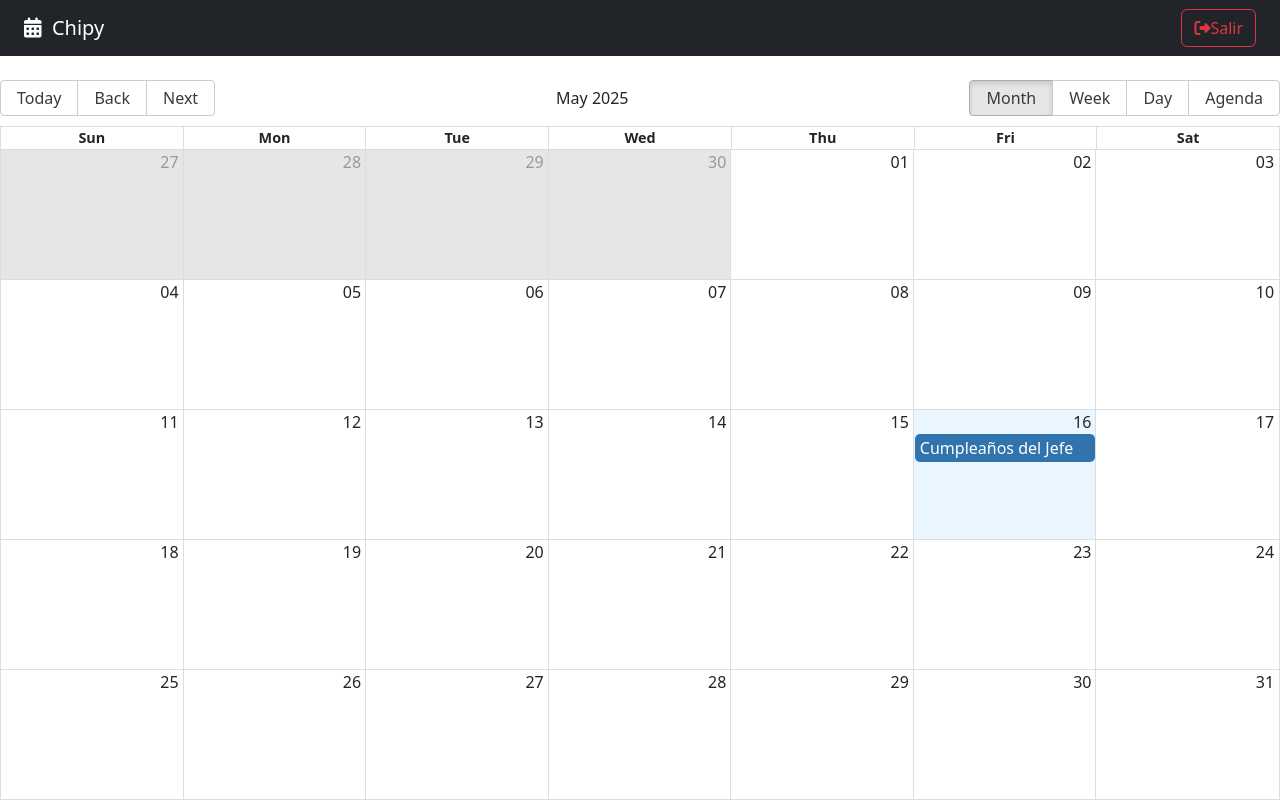
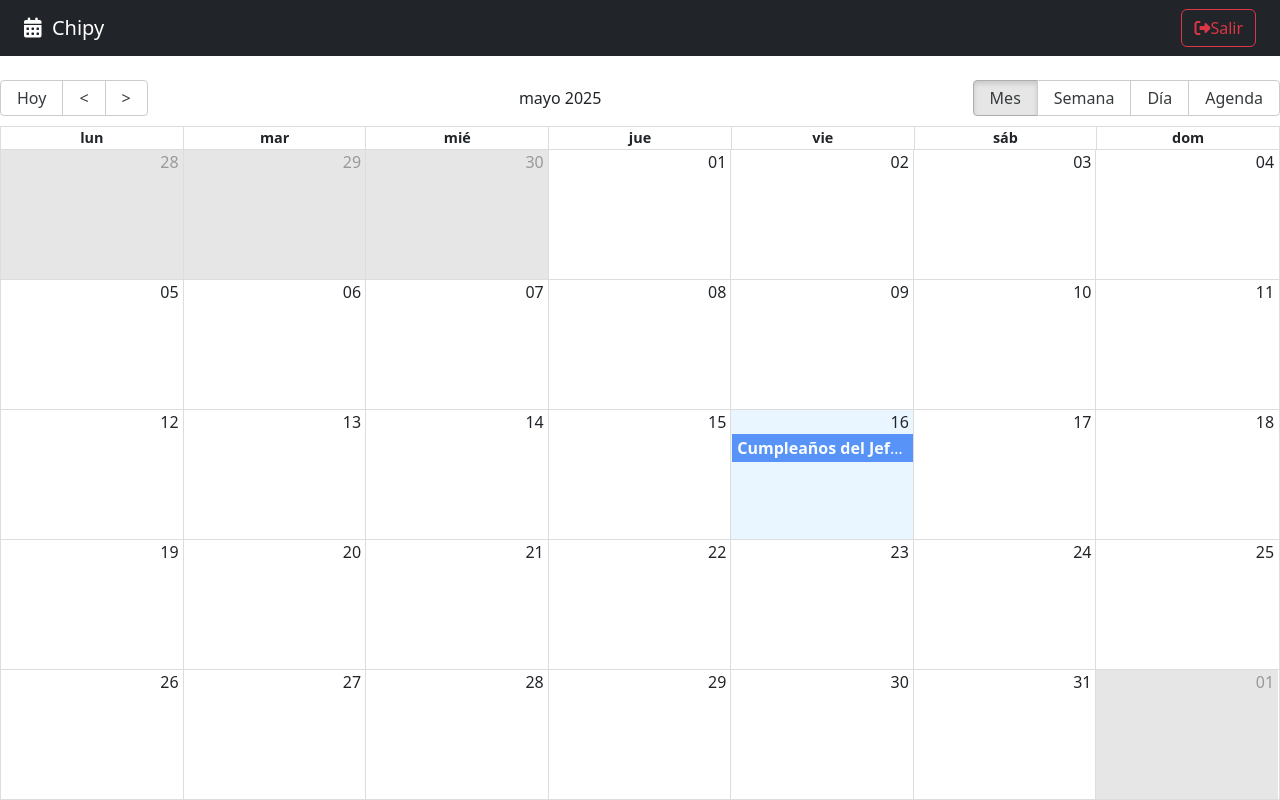
Before and after one commit to ssalgadoi/calendario-react-node-mongo, a React (Vite) app: page /auth in a window 1280 px wide. Built offline with nearby package versions, Linux system fonts and the light colour scheme.

Commit message:
Personalizo el cuadro de evento

```diff
--- /dev/null
+++ b/src/calendar/components/CalendarEvent.jsx
@@ -0,0 +1,14 @@
+
+
+export const CalendarEvent = ( { event }) => {
+    const { title, user } = event;
+
+
+    return (
+        <>
+         <strong>{ title }</strong>
+        <span> - { user.name }</span>
+        </>
+
+    )
+}
--- a/src/calendar/index.js
+++ b/src/calendar/index.js
@@ -1,2 +1,3 @@
 export * from './components/NavBar'
 export * from './pages/CalendarPage'
+export * from './pages/CalendarPage'
--- a/src/calendar/pages/CalendarPage.jsx
+++ b/src/calendar/pages/CalendarPage.jsx
@@ -1,19 +1,10 @@
-import { Calendar, dateFnsLocalizer } from 'react-big-calendar'
-import enUS from 'date-fns/locale/en-US'
+import { Calendar } from 'react-big-calendar'
+
 import { NavBar } from "../components/NavBar"
-import { addHours, parse, startOfWeek, getDay, format } from 'date-fns'
+import { addHours } from 'date-fns'
 import 'react-big-calendar/lib/css/react-big-calendar.css'
-const locales = {
-  'en-US': enUS,
-}
-
-const localizer = dateFnsLocalizer({
-  format,
-  parse,
-  startOfWeek,
-  getDay,
-  locales,
-})
+import { getMessagesES, localizer } from '../../helpers'
+import { CalendarEvent } from '../components/CalendarEvent'
 
 const events = [{
   title: 'Cumpleaños del Jefe',
@@ -29,15 +20,34 @@
 
 
 export const CalendarPage = () => {
+
+  const eventStyleGetter = (event, start, end, isSelected) => {
+    // console.log({ event, start, end, isSelected });
+
+    const style = {
+      backgroundColor: '#347CF7',
+      borderRadius: '0px',
+      opacity: 0.8,
+      color: 'white'
+    }
+
+    return { style }
+  }
   return (
     <>
       <NavBar />
       <Calendar
+        culture='es'
         localizer={localizer}
         events={events}
         startAccessor="start"
         endAccessor="end"
         style={{ height: 'calc( 100vh - 80px)' }}
+        messages={getMessagesES()}
+        eventPropGetter={eventStyleGetter}
+        components={{
+          event: CalendarEvent
+        }}
       />
     </>
   )
--- /dev/null
+++ b/src/helpers/calendarLocalizer.js
@@ -0,0 +1,15 @@
+import { format, parse, startOfWeek, getDay } from 'date-fns'
+import esES from 'date-fns/locale/es'
+import { dateFnsLocalizer } from 'react-big-calendar'
+
+const locales = {
+    es: esES,
+}
+
+export const localizer = dateFnsLocalizer({
+    format,
+    parse,
+    startOfWeek: () => startOfWeek(new Date(), { weekStartsOn: 1 }),
+    getDay,
+    locales,
+})
--- /dev/null
+++ b/src/helpers/getMessages.js
@@ -0,0 +1,23 @@
+
+
+export const getMessagesES = () => {
+    return {
+
+        allDay: 'Todo el día',
+        previous: '<',
+        next: '>',
+        today: 'Hoy',
+        month: 'Mes',
+        week: 'Semana',
+        day: 'Día',
+        agenda: 'Agenda',
+        date: 'Fecha',
+        time: 'Hora',
+        event: 'Evento',
+        noEventsInRange: 'No hay eventos en este rango',
+        showMore: total => `+ Ver más (${total})`
+
+    }
+
+
+}
--- /dev/null
+++ b/src/helpers/index.js
@@ -0,0 +1,2 @@
+export * from './calendarLocalizer'
+export * from './getMessages'
--- a/src/main.jsx
+++ b/src/main.jsx
@@ -1,11 +1,11 @@
-import { StrictMode } from 'react'
+
 import { createRoot } from 'react-dom/client'
 import './styles.css'
 import { CalendarApp } from './CalendarApp'
 
 
 createRoot(document.getElementById('root')).render(
-  <StrictMode>
+
     <CalendarApp/>
-  </StrictMode>,
+
 )
```
